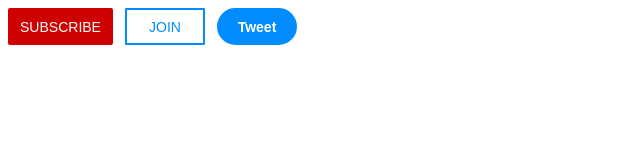
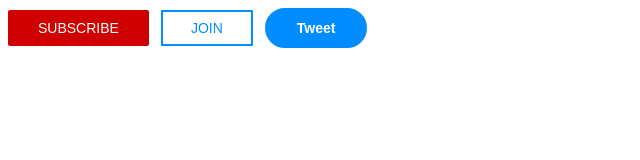
Before and after one commit to Vishuimma12/FullStack-Learning-, a plain HTML site: page HTML/Day 1/buttons.html in a window 1280 px wide. Shown: the whole page, without its empty margins (0-640 px from the left). Drawn offline with Linux system fonts and the light colour scheme.

Commit message:
box-model, padding, chrome dev tool

```diff
--- a/HTML/Day 1/buttons.html
+++ b/HTML/Day 1/buttons.html
@@ -11,38 +11,70 @@
           background-color: rgb(206, 0, 0);
           color: white;
           border: none;
-          height: 37px;
-          width: 105px;
+          padding-top: 10px;
+          padding-bottom: 10px;
+          padding-left: 30px;
+          padding-right: 30px;
           font-size: 14px;
           cursor: pointer;
           border-radius: 2px;
           margin-right: 8px;
+          transition: opacity 0.15s;
         }
+        .sub:hover{
+          opacity: 0.8;
+        }
+        .sub:active{
+          opacity: 0.5;
+        }
+
+
         .join{
           background-color: transparent;
-          color: rgb(1, 141, 255);
+          color: #018dff;
           border-radius: 1px;
           border-color: rgb(1, 141, 255);
           border-style: solid;
-          height: 37px;
-          width: 80px;
+          /* border-top: 1px;
+          border-bottom: 1px;
+          border-right: 1px;
+          border-left: 1px; */
           font-size: 14px;
           cursor: pointer;
+          transition: background-color 1s, color 1s;
+          padding-top: 8px;
+          padding-bottom: 8px;
+          padding-left: 28px;
+          padding-right: 28px;
 
         }
+        .join:hover{
+          background-color: #018dff;
+          color: white;
+        }
+        .join:active{
+          opacity: 0.7;
+        }
+
         .tweet{
           background-color: #018dff;
           color: white;
 
           border-color: rgb(1, 141, 255);
           border-style: solid;
-          height: 37px;
-          width: 80px;
+          padding-top: 10px;
+          padding-bottom: 10px;
+          padding-left: 30px;
+          padding-right: 30px;
           font-size: 14px;
           cursor: pointer;
           border-radius: 50px;
           font-weight: bold;
           margin-left: 8px;
+          transition: box-shadow 0.2s;
+        }
+        .tweet:hover{
+          box-shadow: 5px 5px 10px rgba(0,0,0,0.15);
         }
     </style>
     <button class="sub">
```
